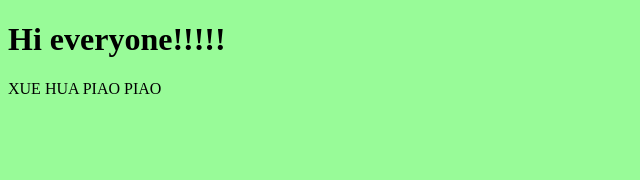
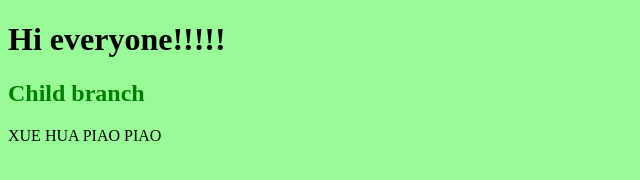
Before and after one commit to Kamal-kopchik/kop, a plain HTML site: page index.html in a window 1280 px wide. Shown: the whole page, without its empty margins (0-640 px from the left). Drawn offline with Linux system fonts and the light colour scheme.

Commit message:
new commit child branch

```diff
--- a/index.html
+++ b/index.html
@@ -11,7 +11,9 @@
 
 <body>
     <h1>Hi everyone!!!!!</h1>
+    <h2>Child branch</h2>
     <p>XUE HUA PIAO PIAO</p>
 </body>
+<script src="./script.js"></script>
 
 </html>
--- a/style.css
+++ b/style.css
@@ -1,3 +1,7 @@
 body {
     background-color: palegreen;
 }
+
+h2 {
+    color: green;
+}
```
Also changed, not shown: script.js (added).
